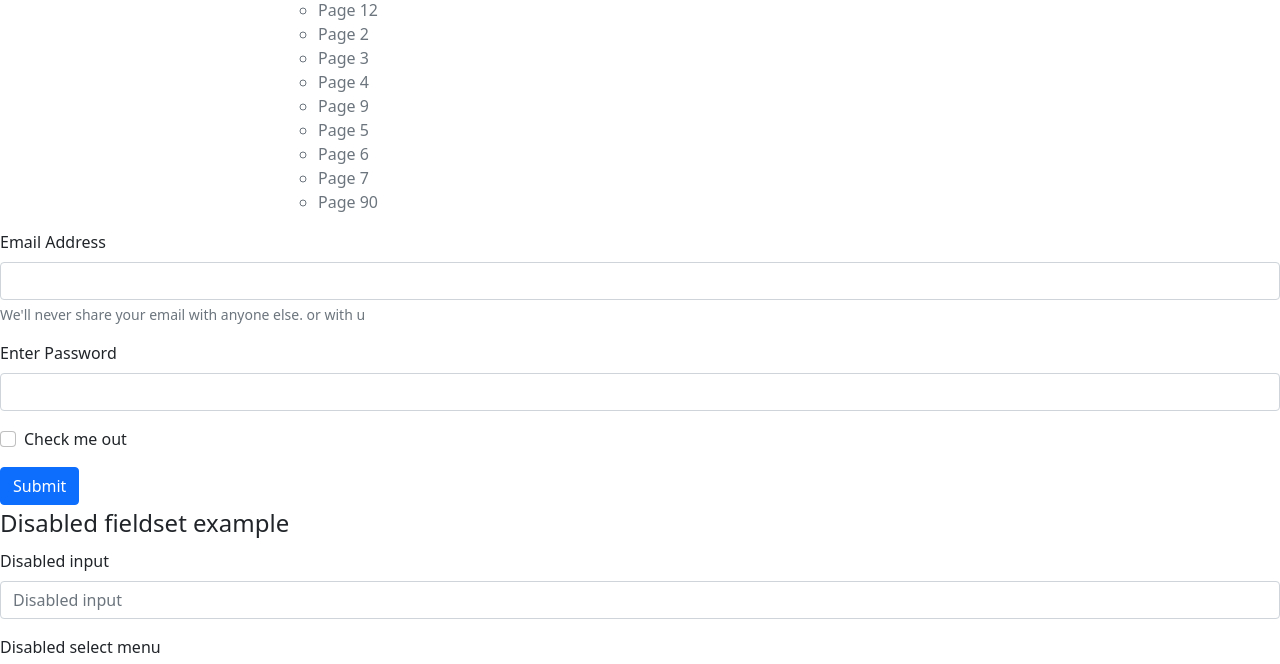
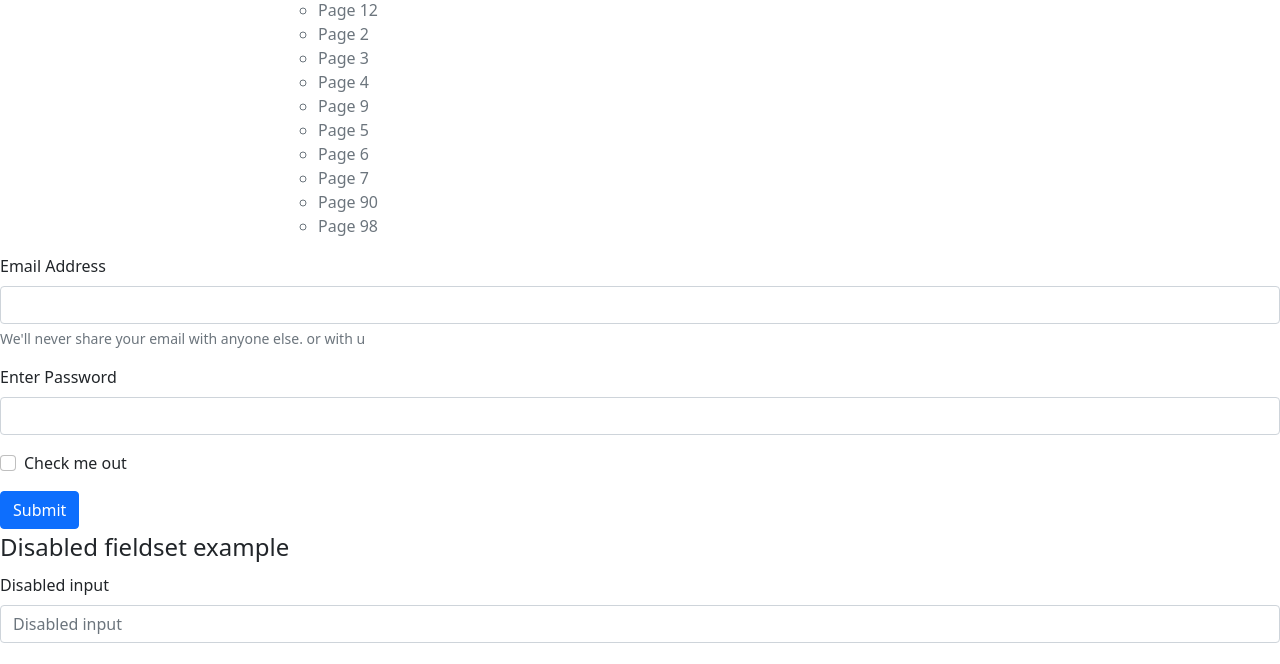
Before and after one commit to dhpadeveloper/ehh, a plain HTML site: page index.html in a window 1280 px wide. Shown: the part 82-746 px from the top of the page. Drawn offline with nearby package versions, Linux system fonts and the light colour scheme.

Commit message:
init jhc

```diff
--- a/index.html
+++ b/index.html
@@ -62,7 +62,7 @@
               <li>Page 6</li>
               <li>Page 7</li>
               <li>Page 90</li>
-
+              <li>Page 98</li>
             </ul>
           </li>
           <li class="breadcrumb-item"><a href="#">Phone</a></li>
```
